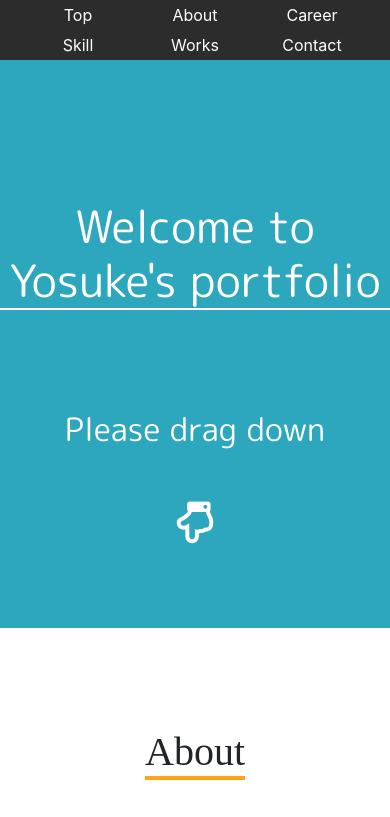
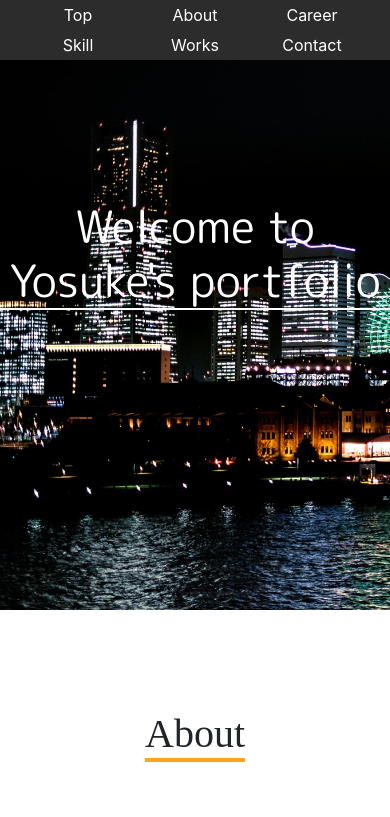
Before and after one commit to sftn0928/portfolio, a Nuxt app: page / in a window 390 px wide. Shown: the top 817 px of the page. Built offline with nearby package versions, Linux system fonts and the light colour scheme.

Commit message:
put an image

```diff
--- a/containers/Top.vue
+++ b/containers/Top.vue
@@ -1,10 +1,6 @@
 <template>
     <div id="Top" class="top-content" >
         <h1 id="title">{{ title }}</h1>
-        <h2 id="message">{{ message }}</h2>
-        <nuxt-link v-scroll-to="'#About'" to>
-            <i class="far fa-hand-point-down "></i>
-        </nuxt-link>
     </div>
 </template>
 
@@ -13,7 +9,6 @@ export default {
     data (){
         return {
             title: "Welcome to Yosuke's portfolio",
-            message: 'Please drag down'
         }
     }
 }
@@ -25,7 +20,10 @@ export default {
     background-color: rgb(45, 167, 189);
     margin: 0 auto;
     text-align: center;
+    background-image: url("../assets/img/top.jpg");
+    background-size: contain;
     font-family: 'M PLUS Rounded 1c', sans-serif;
+    padding-bottom: 300px;
 }
 
 #title {
@@ -34,51 +32,26 @@ export default {
     border-bottom: 2px solid white;
 }
 
-#message {
-     font-size: 3.0em;
-     padding: 100px 0 0 0;
-}
-
-.far {
-    color: white;
-    font-size: 3.5em;
-    line-height: 150px;
-    padding-bottom: 30px;
-}
-
-.far:hover {
-    opacity: 0.8;
-    cursor: pointer;
-}
-
 /* タブレット用 */
 @media screen and (max-width: 1248px) {
+    .top-content {
+        background-size: cover;
+    }
 
     #title {
         font-size: 3.4em;
-    }
-    #message {
-        font-size:  2.5em;
-    }
-
-    .far {
-        font-size: 3.0em;
     }
 }
 
 /* スマートフォン用 */
 @media screen and (max-width: 767px) {
+    .top-content {
+        background-size: cover;
+    }
 
     #title {
         font-size: 2.8em;
     }
-    #message {
-        font-size:  2.0em;
-    }
-
-    .far {
-        font-size: 2.6em;
-    }
 }
 
 </style>
```
